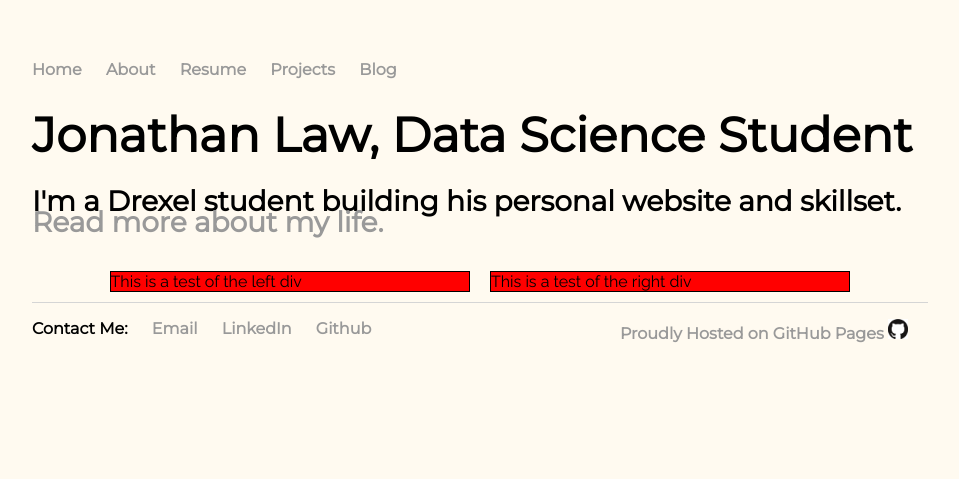
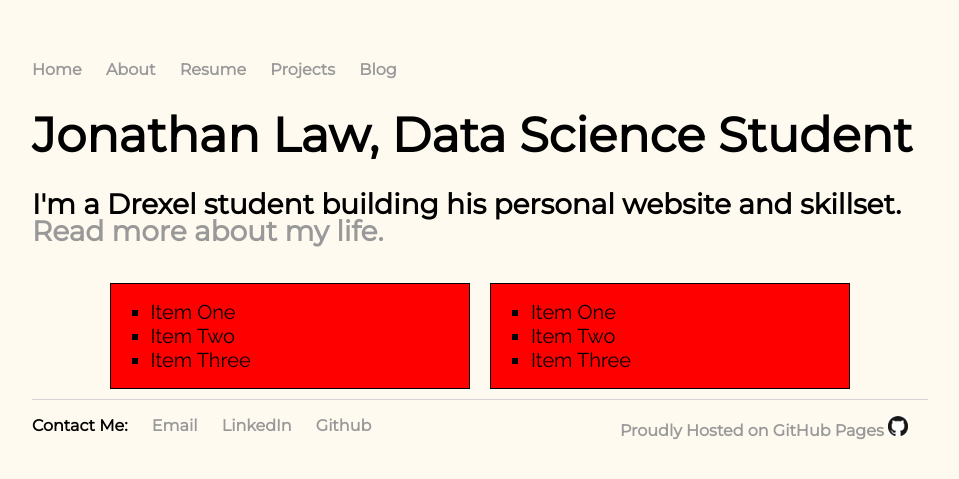
Before and after one commit to shindig7/my-site, a Jekyll site: the page built from index.html, in a window 1280 px wide. Shown: the top 479 px of the page, without its empty margins (160-1119 px from the left). Built offline with Jekyll 4.4.1, drawn with Linux system fonts in a browser that asks for light colours.

Commit message:
More flex testing, fixed line break

```diff
--- a/css/index.css
+++ b/css/index.css
@@ -30,12 +30,12 @@ h1 {
 h2 {
   font-size: 2em;
   font-family: 'Montserrat', 'Helvetica', 'Arial', 'Sans-Serif';
-  line-height: .75em;
+  line-height: .95em;
 }
 h3 {
     font-size: 1.75em;
     font-family: 'Montserrat', 'Helvetica', 'Arial', 'Sans-Serif';
-    line-height: .75em;
+    line-height: .95em;
 }
 p {
     font-size: 1.5em;
--- a/index.html
+++ b/index.html
@@ -6,10 +6,23 @@ published: true
 
 <div class="blurb">
 	<h1>Jonathan Law, Data Science Student</h1>
-	<h3>I'm a Drexel student building his personal website and skillset. </ br> <a href="/about">Read more about my life.</a></h3>
+	<h3>I'm a Drexel student building his personal website and skillset. <br> <a href="/about">Read more about my life.</a></h3>
 </div><!-- /.blurb -->
 
 <div class="flex-container">
-	<div id="index-left">This is a test of the left div</div>
-	<div id="index-right">This is a test of the right div</div>
+	<div>
+		<ul>
+			<li>Item One</li>
+			<li>Item Two</li>
+			<li>Item Three</li>
+		</ul>
+	</div>
+	<div>
+		<ul>
+			<li>Item One</li>
+			<li>Item Two</li>
+			<li>Item Three</li>
+		</ul>
+	</div>
+
 </div>
```
